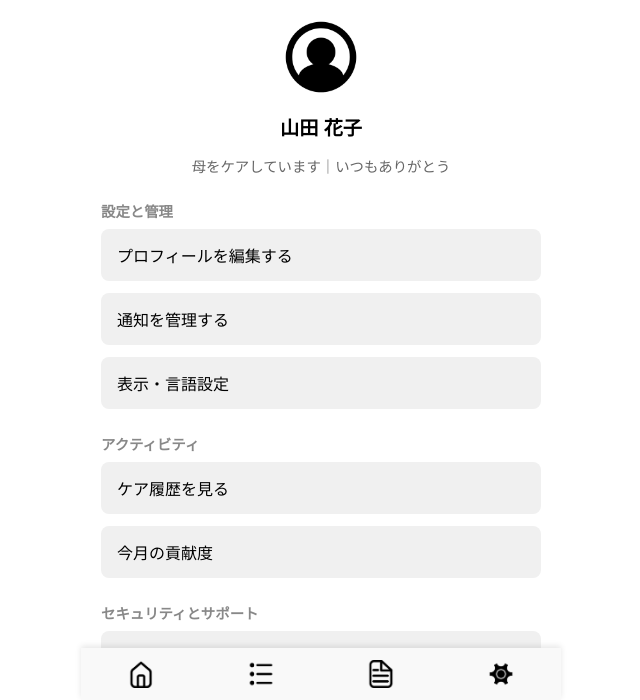
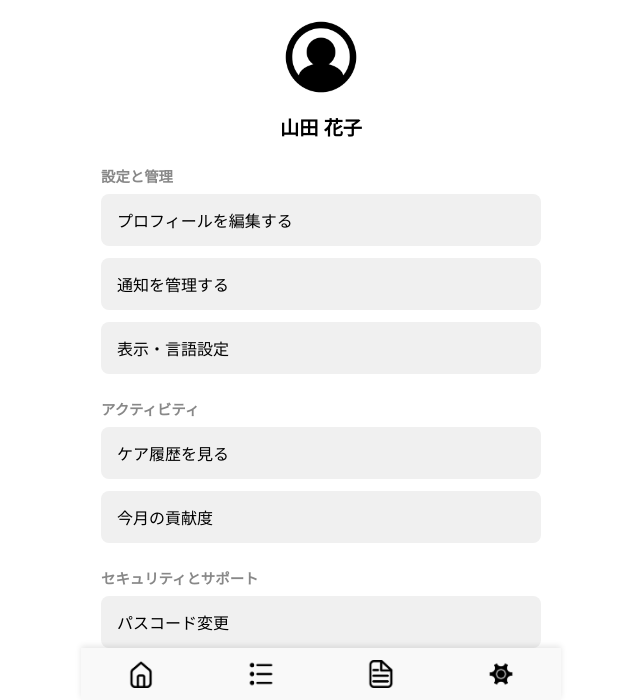
Before and after one commit to 0616-611/account, a plain HTML site: page index.html in a window 1280 px wide. Shown: the part 100-800 px from the top of the page, without its empty margins (319-959 px from the left). Drawn offline with Linux system fonts and the light colour scheme.

Commit message:
Update index.html

```diff
--- a/index.html
+++ b/index.html
@@ -111,7 +111,7 @@
       <div class="profile" style="text-align: center; margin-bottom: 24px;">
         <img src="account_circle.png" alt="プロフィール画像" style="width: 80px; height: 80px; border-radius: 50%;" />
         <h2 style="font-size: 1.2em; margin: 12px 0 4px;">山田 花子</h2>
-        <p style="font-size: 0.9em; color: #666;">母をケアしています｜いつもありがとう</p>
+
       </div>
 
       <div class="section-label">設定と管理</div>
```
